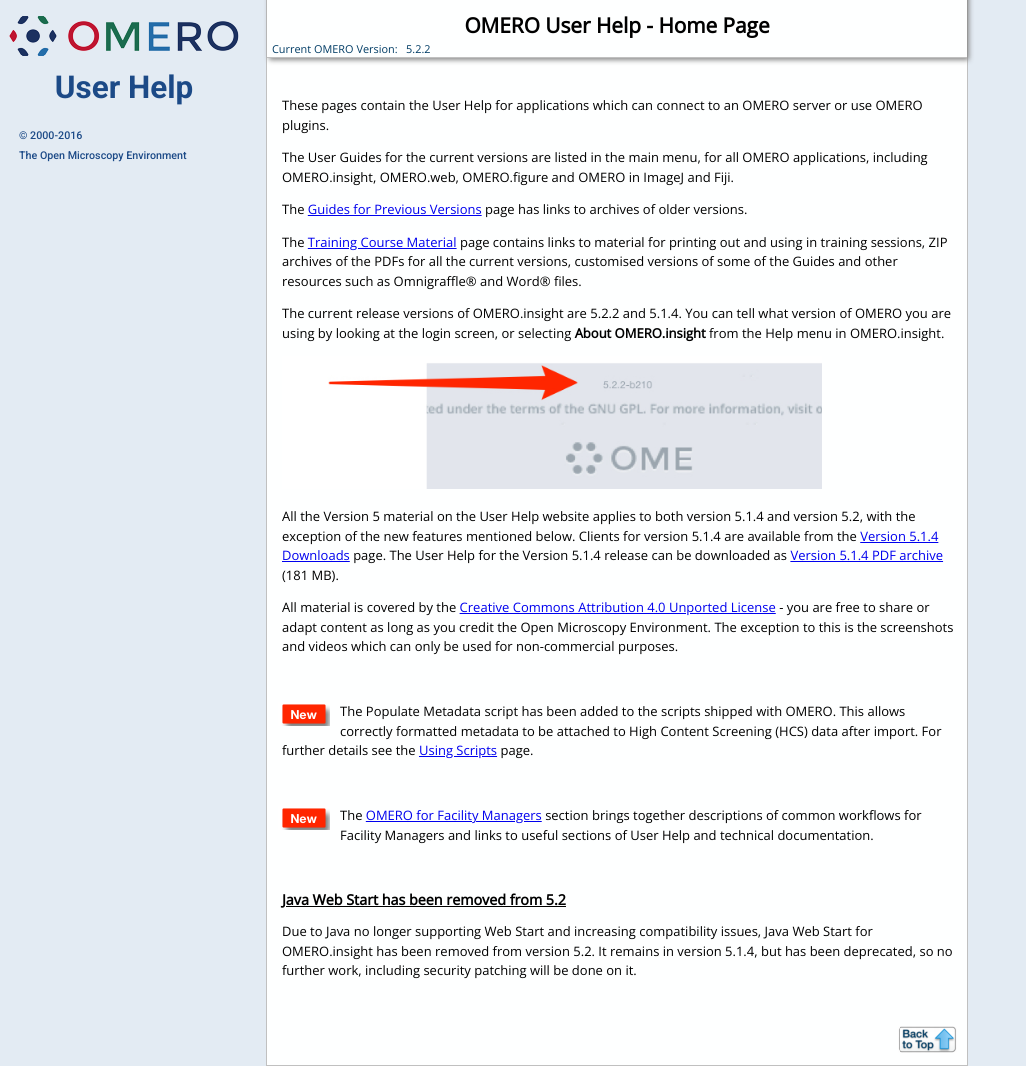
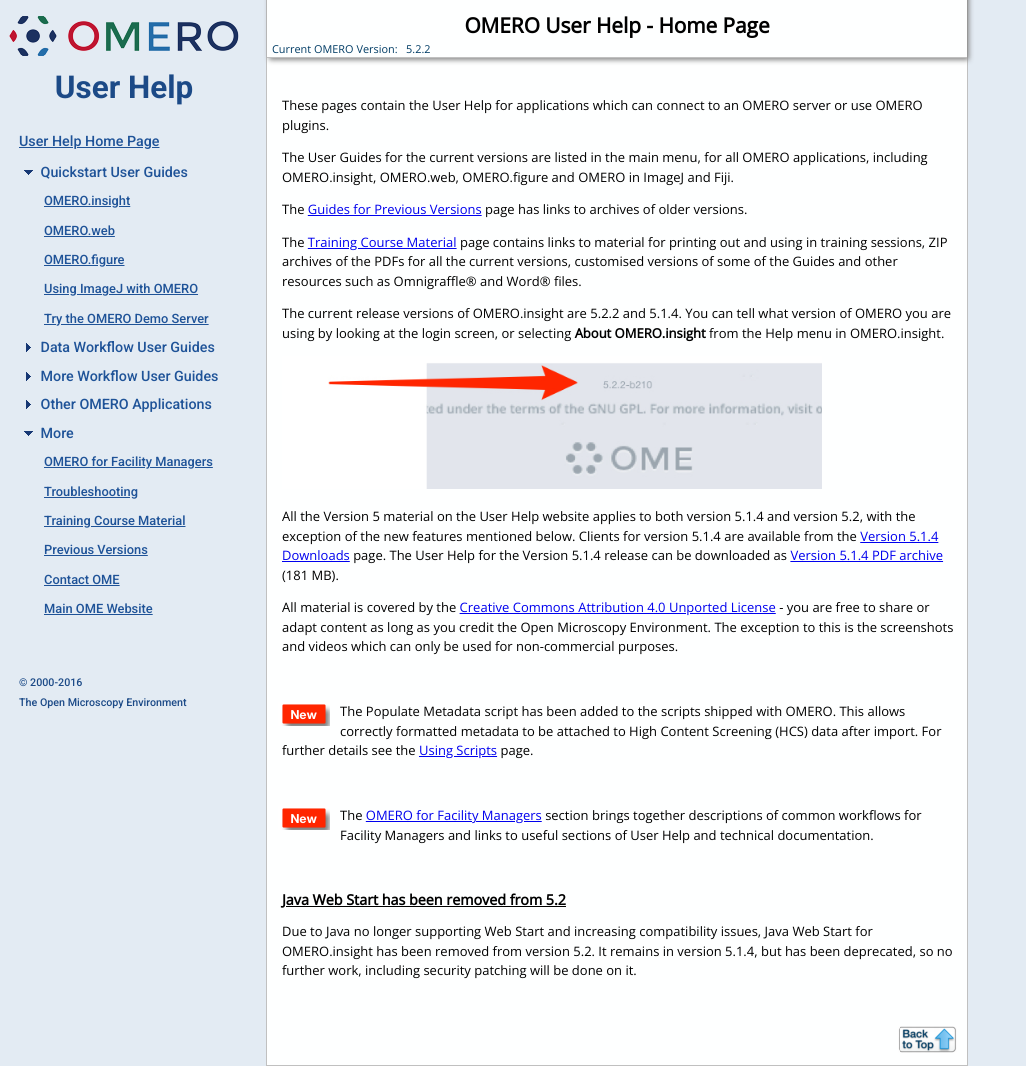
Before and after one commit to snoopycrimecop/ome-help, a Jekyll site: the page built from index.html, in a window 1280 px wide and 1066 px high. Shown: the whole window, without its empty margins (0-1026 px from the left). Built offline with Jekyll 4.4.1, drawn with Linux system fonts in a browser that asks for light colours; Markdown is read by kramdown in place of the engine named in the settings.

Commit message:
Fix navigation in default layout

```diff
--- a/_layouts/default.html
+++ b/_layouts/default.html
@@ -129,7 +129,7 @@
                     <!-- Level 1 List -->
                     <ul class="level1" id="toggle-1">
 
-                        {% for level1 in page.navigation %}
+                        {% for level1 in layout.navigation %}
                         {% include navigation.html item=level1 %}
                         {% endfor %}
 
```
